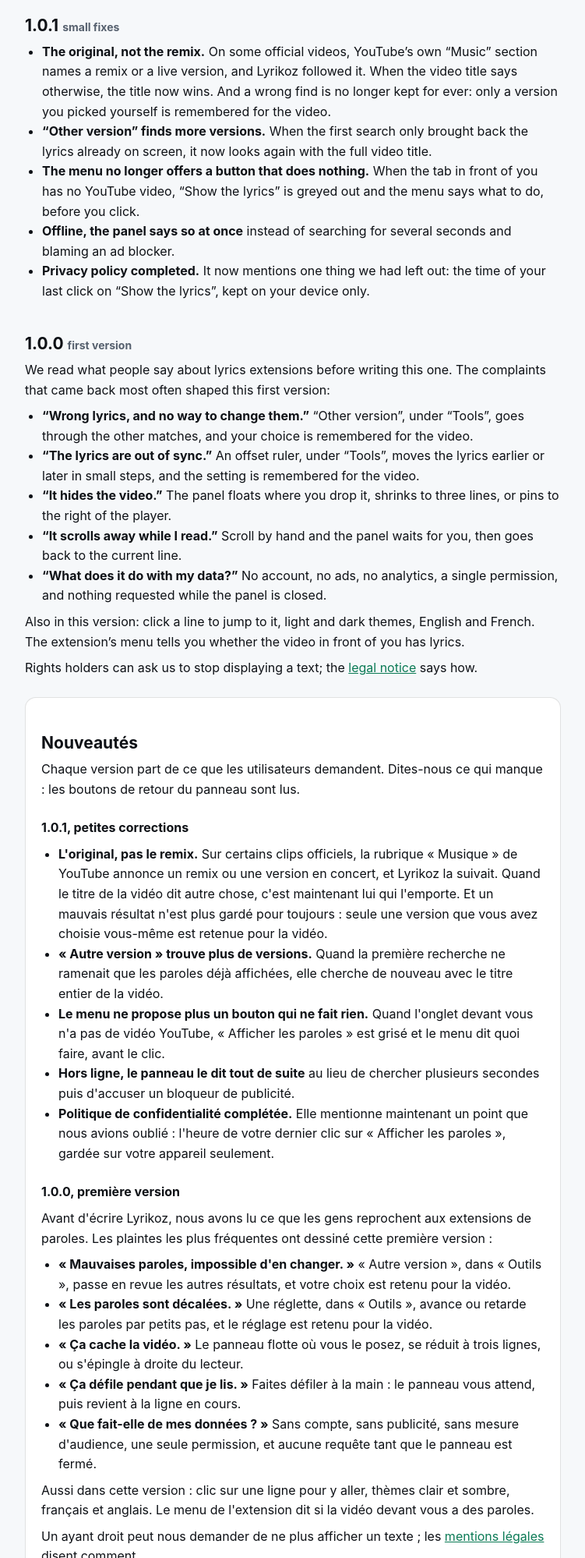
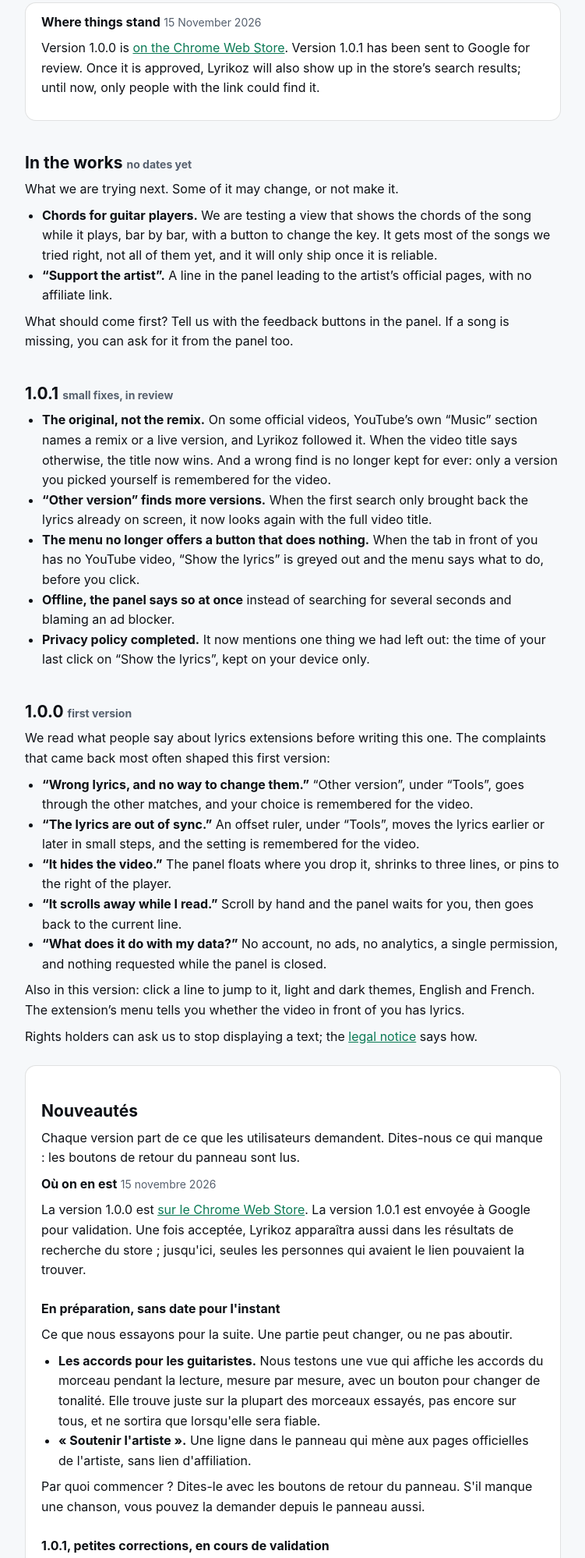
Before and after one commit to creativenetworkai/lyrikoz-site, a plain HTML site: page changelog.html in a window 1280 px wide. Shown: the part 219-2217 px from the top of the page at 78% size, without its empty margins (264-1015 px from the left). Drawn offline with Linux system fonts and the light colour scheme.

Commit message:
Nouveautés : état des versions et pistes en préparation

```diff
--- a/changelog.html
+++ b/changelog.html
@@ -24,7 +24,20 @@
     <h1>What’s new</h1>
     <p class="lead">Each version starts from what users ask for. Tell us what is missing: the feedback buttons in the panel are read.</p>
 
-    <h2>1.0.1 <span class="muted">small fixes</span></h2>
+    <div class="card">
+      <p><strong>Where things stand</strong> <span class="muted">15 November 2026</span></p>
+      <p>Version 1.0.0 is <a href="https://chromewebstore.google.com/detail/mgjanbnddkfmcmgkomigffjgngafmaak">on the Chrome Web Store</a>. Version 1.0.1 has been sent to Google for review. Once it is approved, Lyrikoz will also show up in the store’s search results; until now, only people with the link could find it.</p>
+    </div>
+
+    <h2>In the works <span class="muted">no dates yet</span></h2>
+    <p>What we are trying next. Some of it may change, or not make it.</p>
+    <ul>
+      <li><strong>Chords for guitar players.</strong> We are testing a view that shows the chords of the song while it plays, bar by bar, with a button to change the key. It gets most of the songs we tried right, not all of them yet, and it will only ship once it is reliable.</li>
+      <li><strong>“Support the artist”.</strong> A line in the panel leading to the artist’s official pages, with no affiliate link.</li>
+    </ul>
+    <p>What should come first? Tell us with the feedback buttons in the panel. If a song is missing, you can ask for it from the panel too.</p>
+
+    <h2>1.0.1 <span class="muted">small fixes, in review</span></h2>
     <ul>
       <li><strong>The original, not the remix.</strong> On some official videos, YouTube’s own “Music” section names a remix or a live version, and Lyrikoz followed it. When the video title says otherwise, the title now wins. And a wrong find is no longer kept for ever: only a version you picked yourself is remembered for the video.</li>
       <li><strong>“Other version” finds more versions.</strong> When the first search only brought back the lyrics already on screen, it now looks again with the full video title.</li>
@@ -49,7 +62,18 @@
       <h2>Nouveautés</h2>
       <p>Chaque version part de ce que les utilisateurs demandent. Dites-nous ce qui manque : les boutons de retour du panneau sont lus.</p>
 
-      <h3>1.0.1, petites corrections</h3>
+      <p><strong>Où on en est</strong> <span class="muted">15 novembre 2026</span></p>
+      <p>La version 1.0.0 est <a href="https://chromewebstore.google.com/detail/mgjanbnddkfmcmgkomigffjgngafmaak">sur le Chrome Web Store</a>. La version 1.0.1 est envoyée à Google pour validation. Une fois acceptée, Lyrikoz apparaîtra aussi dans les résultats de recherche du store ; jusqu'ici, seules les personnes qui avaient le lien pouvaient la trouver.</p>
+
+      <h3>En préparation, sans date pour l'instant</h3>
+      <p>Ce que nous essayons pour la suite. Une partie peut changer, ou ne pas aboutir.</p>
+      <ul>
+        <li><strong>Les accords pour les guitaristes.</strong> Nous testons une vue qui affiche les accords du morceau pendant la lecture, mesure par mesure, avec un bouton pour changer de tonalité. Elle trouve juste sur la plupart des morceaux essayés, pas encore sur tous, et ne sortira que lorsqu'elle sera fiable.</li>
+        <li><strong>« Soutenir l'artiste ».</strong> Une ligne dans le panneau qui mène aux pages officielles de l'artiste, sans lien d'affiliation.</li>
+      </ul>
+      <p>Par quoi commencer ? Dites-le avec les boutons de retour du panneau. S'il manque une chanson, vous pouvez la demander depuis le panneau aussi.</p>
+
+      <h3>1.0.1, petites corrections, en cours de validation</h3>
       <ul>
         <li><strong>L'original, pas le remix.</strong> Sur certains clips officiels, la rubrique « Musique » de YouTube annonce un remix ou une version en concert, et Lyrikoz la suivait. Quand le titre de la vidéo dit autre chose, c'est maintenant lui qui l'emporte. Et un mauvais résultat n'est plus gardé pour toujours : seule une version que vous avez choisie vous-même est retenue pour la vidéo.</li>
         <li><strong>« Autre version » trouve plus de versions.</strong> Quand la première recherche ne ramenait que les paroles déjà affichées, elle cherche de nouveau avec le titre entier de la vidéo.</li>
```
